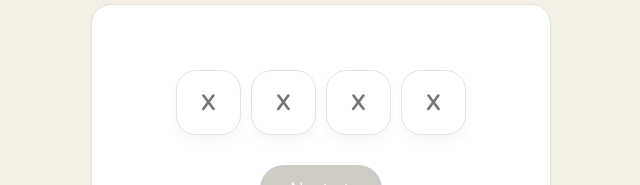
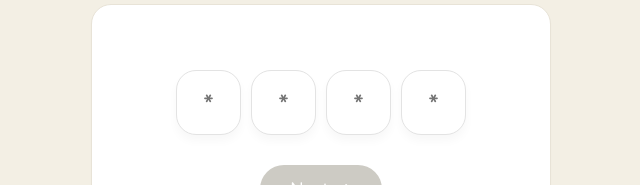
Before and after one commit to YockyMai/club-house-clone, a Next.js app: page / in a window 1280 px wide. Shown: the part 217-402 px from the top of the page, without its empty margins (319-959 px from the left). Built offline with nearby package versions, Linux system fonts and the light colour scheme.

Commit message:
В axios.ts добавил дефолтные настройки, сделал псевдо запрос на сервер, который будет пушить юзера на мейн пейдж при удачном результате запроса

```diff
--- a/components/steps/EnterCodeStep/index.tsx
+++ b/components/steps/EnterCodeStep/index.tsx
@@ -5,9 +5,13 @@ import styles from './EnterPhoneStep.module.scss';
 import {Button} from '../../Button';
 import {StepInfo} from '../../StepInfo';
 import {WhiteBlock} from '../../WhiteBlock';
+import axios from '../../../core/axios';
+import {AxiosResponse} from "axios";
+import {useRouter} from "next/router";
 
 export const EnterCodeStep = () => {
-    const [loading, setLoading] = React.useState<boolean>(true);
+    const router = useRouter()
+    const [loading, setLoading] = React.useState<boolean>(false);
     const [codes, setCodes] = React.useState(['', '', '', ''])
 
     let nextDisabled: boolean = !codes.every((value) => value != ''); // Проверка на заполнение кода
@@ -27,20 +31,30 @@ export const EnterCodeStep = () => {
         });
     }
 
-    const onSubmit = () => {
-        setLoading(!loading)
+    const onSubmit = async () => {
+        setLoading(true)
+        try {
+            await axios.get('/todos').then((response: AxiosResponse) => {
+                setLoading(false);
+                console.log(useRouter)
+                router.push('/rooms');
+            })
+        } catch (error) {
+            alert('Code is incorrect');
+            setLoading(false)
+        }
     }
 
     return (
         <div className={styles.block}>
-            {loading ?
+            {!loading ?
                 <>
                     <StepInfo icon="/static/numbers.png" title="Enter your activate code"/>
                     <WhiteBlock className={clsx('m-auto mt-30', styles.whiteBlock)}>
                         <div className={clsx('mb-30', styles.codeInput)}>
                             <input
                                 type="tel"
-                                placeholder="X"
+                                placeholder="*"
                                 maxLength={1}
                                 id="1"
                                 onChange={handleChangeInput}
@@ -48,7 +62,7 @@ export const EnterCodeStep = () => {
                             />
                             <input
                                 type="tel"
-                                placeholder="X"
+                                placeholder="*"
                                 maxLength={1}
                                 id="2"
                                 onChange={handleChangeInput}
@@ -56,7 +70,7 @@ export const EnterCodeStep = () => {
                             />
                             <input
                                 type="tel"
-                                placeholder="X"
+                                placeholder="*"
                                 maxLength={1}
                                 id="3"
                                 onChange={handleChangeInput}
@@ -64,7 +78,7 @@ export const EnterCodeStep = () => {
                             />
                             <input
                                 type="tel"
-                                placeholder="X"
+                                placeholder="*"
                                 maxLength={1}
                                 id="4"
                                 onChange={handleChangeInput}
--- /dev/null
+++ b/core/axios.ts
@@ -0,0 +1,7 @@
+import axios from "axios";
+
+const instance = axios.create({
+    baseURL: 'https://jsonplaceholder.typicode.com/', // Указывает базовый URL при запросах с помошью axios!
+})
+
+export default instance;
--- a/package.json
+++ b/package.json
@@ -9,6 +9,7 @@
     "lint": "next lint"
   },
   "dependencies": {
+    "axios": "^0.26.1",
     "clsx": "^1.1.1",
     "next": "12.1.0",
     "node-sass": "^7.0.1",
--- a/pages/rooms.tsx
+++ b/pages/rooms.tsx
@@ -3,7 +3,9 @@ import React from 'react';
 const MyComponent = () => {
     return (
         <div>
-            все комнаты!
+            <h1>
+                Тут будет главная страница приложения!
+            </h1>
         </div>
     );
 };
```
Also changed, not shown: 1 other file (tests, documents, lock files or other folders).
